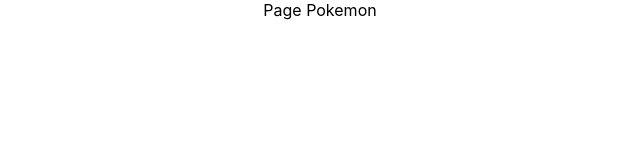
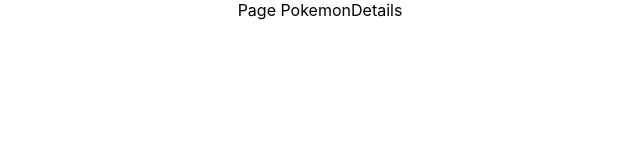
Before and after one commit to thmsbnrd/rev_cp2_poke_api, a React (Create React App) app in the folder poke-api-rev-cp2/: page /pokemon/1 in a window 1280 px wide. Shown: the top 160 px of the page, without its empty margins (320-960 px from the left). Built offline with nearby package versions, Linux system fonts and the light colour scheme.

Commit message:
changed all Pokemon to PokemonDetails

```diff
--- a/poke-api-rev-cp2/src/App.js
+++ b/poke-api-rev-cp2/src/App.js
@@ -2,7 +2,7 @@
 import { Route, Switch } from 'react-router-dom';
 
 import ListOfPokemon from './components/ListOfPokemon';
-import Pokemon from './components/Pokemon';
+import PokemonDetails from './components/PokemonDetails';
 import './App.css';
 
 
@@ -11,7 +11,7 @@
     <div className="App">
       <Switch>
         <Route exact path='/' component={ListOfPokemon} />
-        <Route exact path='/pokemon/:id' component={Pokemon} />
+        <Route exact path='/pokemon/:id' component={PokemonDetails} />
       </Switch>
     </div>
   );
--- a/poke-api-rev-cp2/src/components/Pokemon.js
+++ /dev/null
@@ -1,11 +0,0 @@
-import React, { Component } from 'react';
-
-class Pokemon extends Component {
-    render() {
-        return (
-            <div>Page Pokemon</div>
-        )
-    }
-}
-
-export default Pokemon;
--- /dev/null
+++ b/poke-api-rev-cp2/src/components/PokemonDetails.js
@@ -0,0 +1,11 @@
+import React, { Component } from 'react';
+
+class PokemonDetails extends Component {
+    render() {
+        return (
+            <div>Page PokemonDetails</div>
+        )
+    }
+}
+
+export default PokemonDetails;
```
